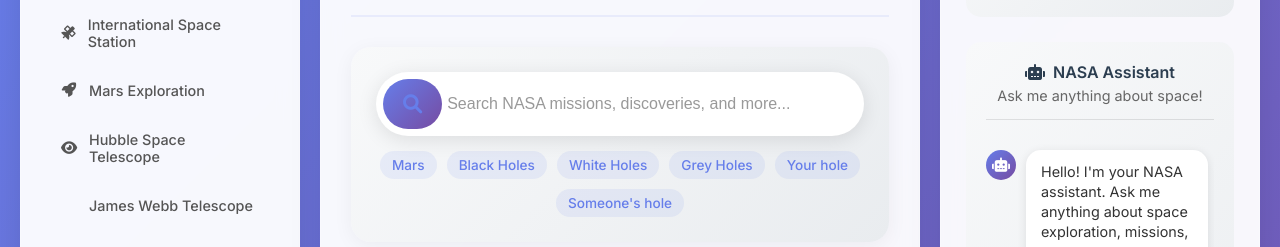
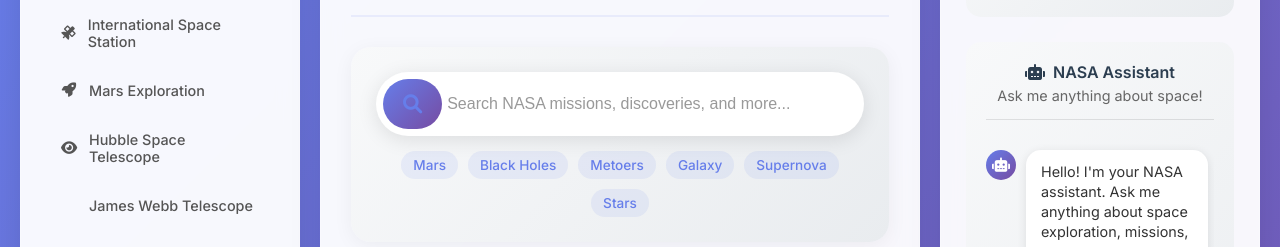
Before and after one commit to EyadFarouk/Nasa, a plain HTML site: page index.html in a window 1280 px wide. Shown: the part 178-425 px from the top of the page. Drawn offline with Linux system fonts and the light colour scheme; some icons are missing.

Commit message:
Update index.html

```diff
--- a/index.html
+++ b/index.html
@@ -55,10 +55,10 @@
                     <div class="search-suggestions">
                         <span class="suggestion-tag">Mars </span>
                         <span class="suggestion-tag">Black Holes</span>
-                        <span class="suggestion-tag">White Holes</span>
-                        <span class="suggestion-tag">Grey Holes</span>
-                        <span class="suggestion-tag">Your hole</span>
-                        <span class="suggestion-tag">Someone's hole</span>
+                        <span class="suggestion-tag">Metoers</span>
+                        <span class="suggestion-tag">Galaxy</span>
+                        <span class="suggestion-tag">Supernova</span>
+                        <span class="suggestion-tag">Stars</span>
                     </div>
                 </div>
             </section>
```
